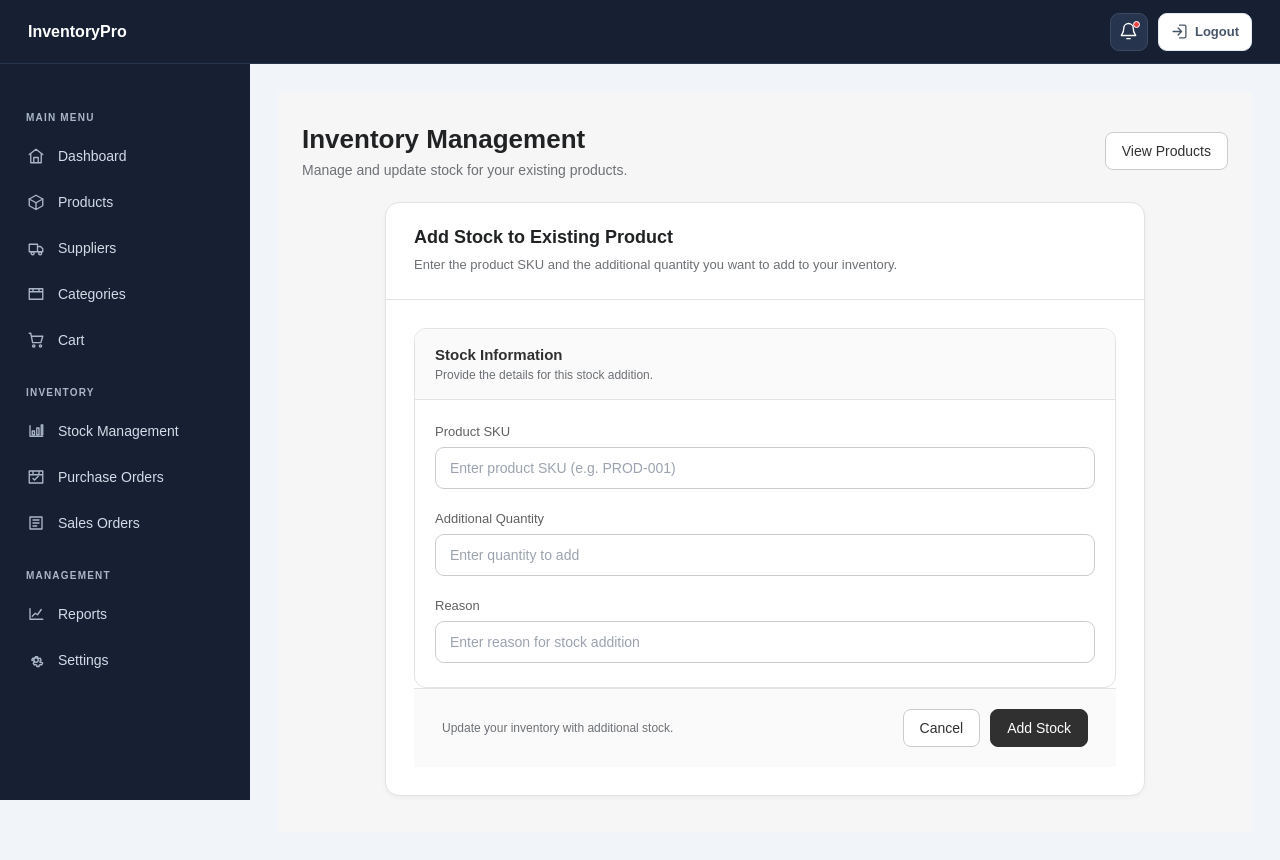
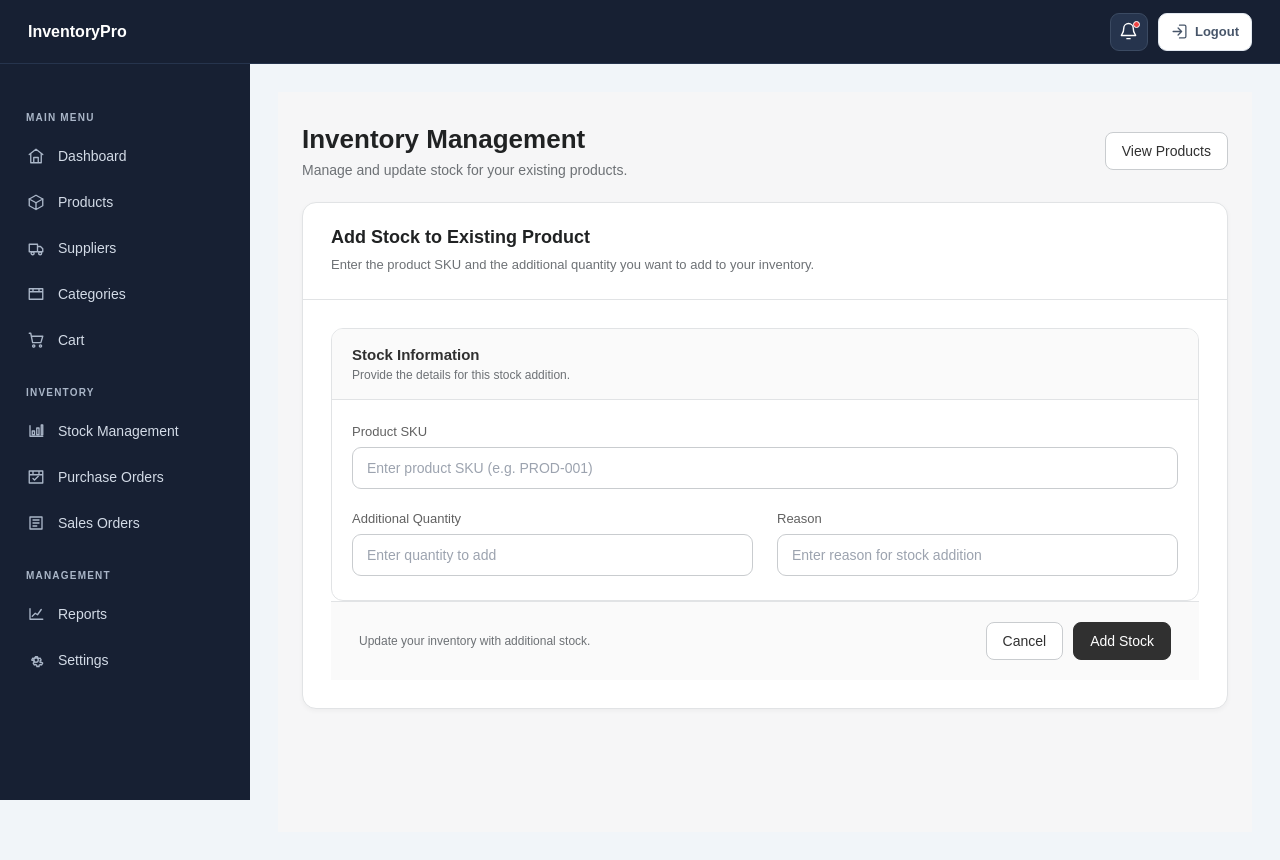
Before and after one commit to anshhchaurasiya/inventory_automation, a Django app: page /inventory/products/add-existing/ in a window 1280 px wide. Run offline with Django 5.2, Linux system fonts and the light colour scheme.

Commit message:
Updated form ui and product page ui

```diff
--- a/templates/inventory/product/add_existing_product.html
+++ b/templates/inventory/product/add_existing_product.html
@@ -1,4 +1,3 @@
-
 {% extends 'base.html' %}
 
 {% block title %}Add Existing Product Stock{% endblock %}
@@ -18,8 +17,8 @@
 
     .stock-wrapper {
         width: 100%;
-        max-width: 1100px;
-        margin: 0 auto;
+        max-width: none;
+        margin: 0;
     }
 
     /* Header */
@@ -121,8 +120,9 @@
     /* Form Card */
 
     .stock-form-card {
-        max-width: 760px;
-        margin: 0 auto;
+        width: 100%;
+        max-width: none;
+        margin: 0;
         background: #ffffff;
         border: 1px solid #e1e3e5;
         border-radius: 14px;
@@ -182,12 +182,20 @@
 
     .section-body {
         padding: 24px 20px;
+        display: grid;
+        grid-template-columns: repeat(2, minmax(0, 1fr));
+        column-gap: 24px;
+        row-gap: 22px;
     }
 
     .form-group {
         display: flex;
         flex-direction: column;
-        margin-bottom: 22px;
+        margin-bottom: 0;
+    }
+
+    .form-group.reason-group {
+        grid-column: 1 / -1;
     }
 
     .form-group:last-child {
@@ -212,7 +220,7 @@
         font-size: 14px;
         outline: none;
         transition: border-color 0.2s ease,
-                    box-shadow 0.2s ease;
+            box-shadow 0.2s ease;
     }
 
     .form-group input::placeholder {
@@ -302,6 +310,14 @@
         .footer-note {
             text-align: center;
         }
+
+        .section-body {
+            grid-template-columns: 1fr;
+        }
+
+        .form-group.reason-group {
+            grid-column: auto;
+        }
     }
 </style>
 
@@ -353,11 +369,11 @@
 
                 {% for field, error_list in errors.items %}
 
-                    {% for error in error_list %}
+                {% for error in error_list %}
 
-                        <p>{{ field }}: {{ error }}</p>
+                <p>{{ field }}: {{ error }}</p>
 
-                    {% endfor %}
+                {% endfor %}
 
                 {% endfor %}
 
@@ -403,19 +419,14 @@
 
                         <!-- Product SKU -->
 
-                        <div class="form-group">
+                        <div class="form-group reason-group">
 
                             <label for="sku">
                                 Product SKU
                             </label>
 
-                            <input
-                                type="text"
-                                id="sku"
-                                name="sku"
-                                placeholder="Enter product SKU (e.g. PROD-001)"
-                                required
-                            >
+                            <input type="text" id="sku" name="sku" placeholder="Enter product SKU (e.g. PROD-001)"
+                                required>
 
                         </div>
 
@@ -428,14 +439,8 @@
                                 Additional Quantity
                             </label>
 
-                            <input
-                                type="number"
-                                id="additional_quantity"
-                                name="additional_quantity"
-                                placeholder="Enter quantity to add"
-                                min="1"
-                                required
-                            >
+                            <input type="number" id="additional_quantity" name="additional_quantity"
+                                placeholder="Enter quantity to add" min="1" required>
 
                         </div>
 
@@ -448,12 +453,7 @@
                                 Reason
                             </label>
 
-                            <input
-                                type="text"
-                                id="Reason"
-                                name="Reason"
-                                placeholder="Enter reason for stock addition"
-                            >
+                            <input type="text" id="Reason" name="Reason" placeholder="Enter reason for stock addition">
 
                         </div>
 
```
Also changed, not shown: templates/inventory/Supplier/supplier_add.html (+17 -27 lines), templates/inventory/Supplier/supplier_detail.html (+36 -26 lines), templates/inventory/product/product_list.html (+2 -30 lines).
